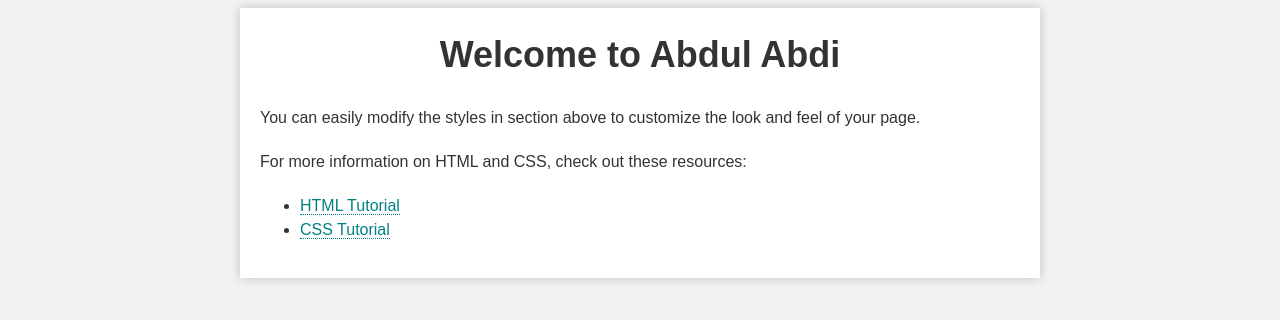
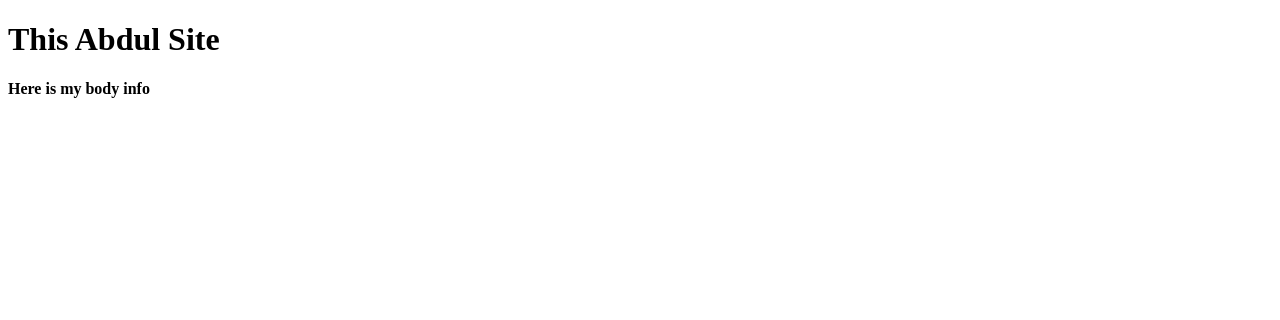
Before and after one commit to aabdi10/Tech, a plain HTML site: page index.html in a window 1280 px wide. Drawn offline with Linux system fonts and the light colour scheme.

Commit message:
Update index.html
updated html

```diff
--- a/index.html
+++ b/index.html
@@ -1,51 +1,12 @@
 <!DOCTYPE html>
-<html lang="en">
+<html>
 <head>
-    <meta charset="UTF-8">
-    <title>My Block Page</title>
-    <style>
-        /* Inline CSS styles for the page */
-        body {
-            background-color: #f2f2f2;
-            font-family: Arial, sans-serif;
-            font-size: 16px;
-            line-height: 1.5;
-            color: #333;
-        }
-        .container {
-            max-width: 800px;
-            margin: 0 auto;
-            padding: 20px;
-            box-sizing: border-box;
-            background-color: #fff;
-            box-shadow: 0 0 10px rgba(0,0,0,0.2);
-        }
-        h1 {
-            font-size: 36px;
-            font-weight: bold;
-            text-align: center;
-            margin-top: 0;
-        }
-        p {
-            margin-bottom: 20px;
-        }
-        a {
-            color: #008080;
-            text-decoration: none;
-            border-bottom: 1px dotted #008080;
-        }
-    </style>
+<title>Abdul Site</title>
 </head>
 <body>
-    <div class="container">
-        <h1>Welcome to Abdul Abdi</h1>
 
-        <p>You can easily modify the styles in section above to customize the look and feel of your page.</p>
-        <p>For more information on HTML and CSS, check out these resources:</p>
-        <ul>
-            <li><a href="https://www.w3schools.com/html/">HTML Tutorial</a></li>
-            <li><a href="https://www.w3schools.com/css/">CSS Tutorial</a></li>
-        </ul>
-    </div>
+<h1>This Abdul Site </h1>
+<p><Strong> Here is my body info </Strong.</p>
+
 </body>
 </html>
```
